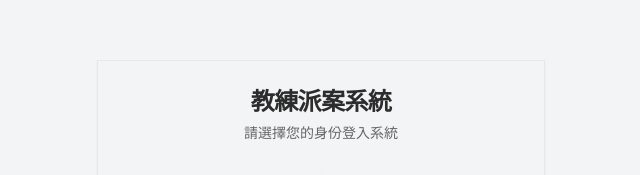
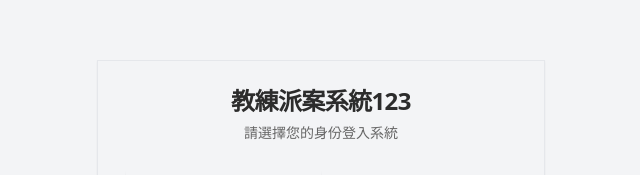
Before and after one commit to Kevin-Yeh-egroup/coach-assignment-system, a Next.js app: page / in a window 1280 px wide. Shown: the part 144-319 px from the top of the page, without its empty margins (319-959 px from the left). Built offline with nearby package versions, Linux system fonts and the light colour scheme.

Commit message:
Update title in LoginPage component to include '123'

```diff
--- a/app/page.tsx
+++ b/app/page.tsx
@@ -143,7 +143,7 @@ export default function LoginPage() {
       <Card className="w-full max-w-md">
         <CardHeader className="text-center">
           <CardTitle className="text-2xl font-bold" style={{ color: "#2C2C2C" }}>
-            教練派案系統
+            教練派案系統123
           </CardTitle>
           <CardDescription style={{ color: "#666666" }}>請選擇您的身份登入系統</CardDescription>
         </CardHeader>
```
